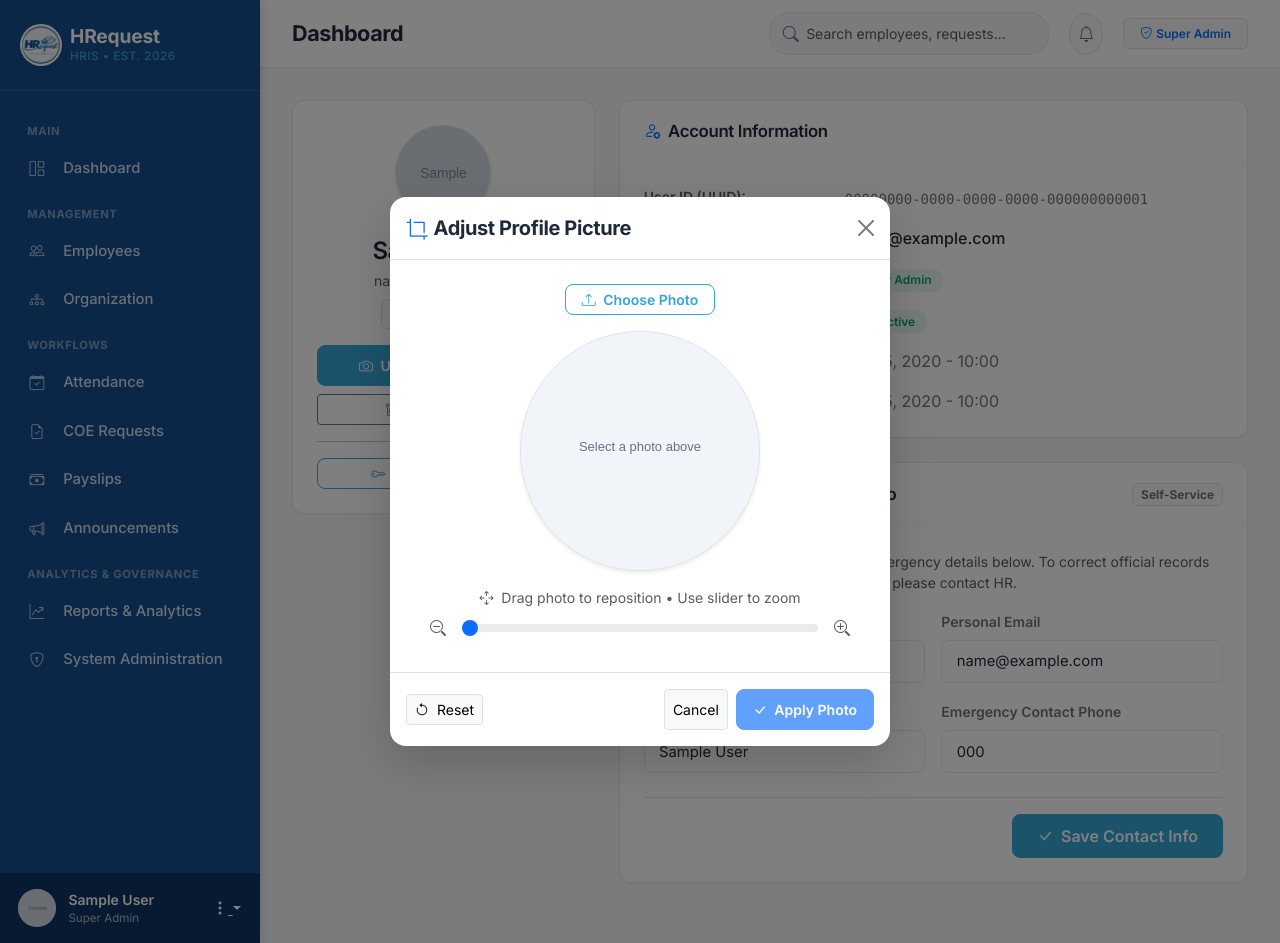
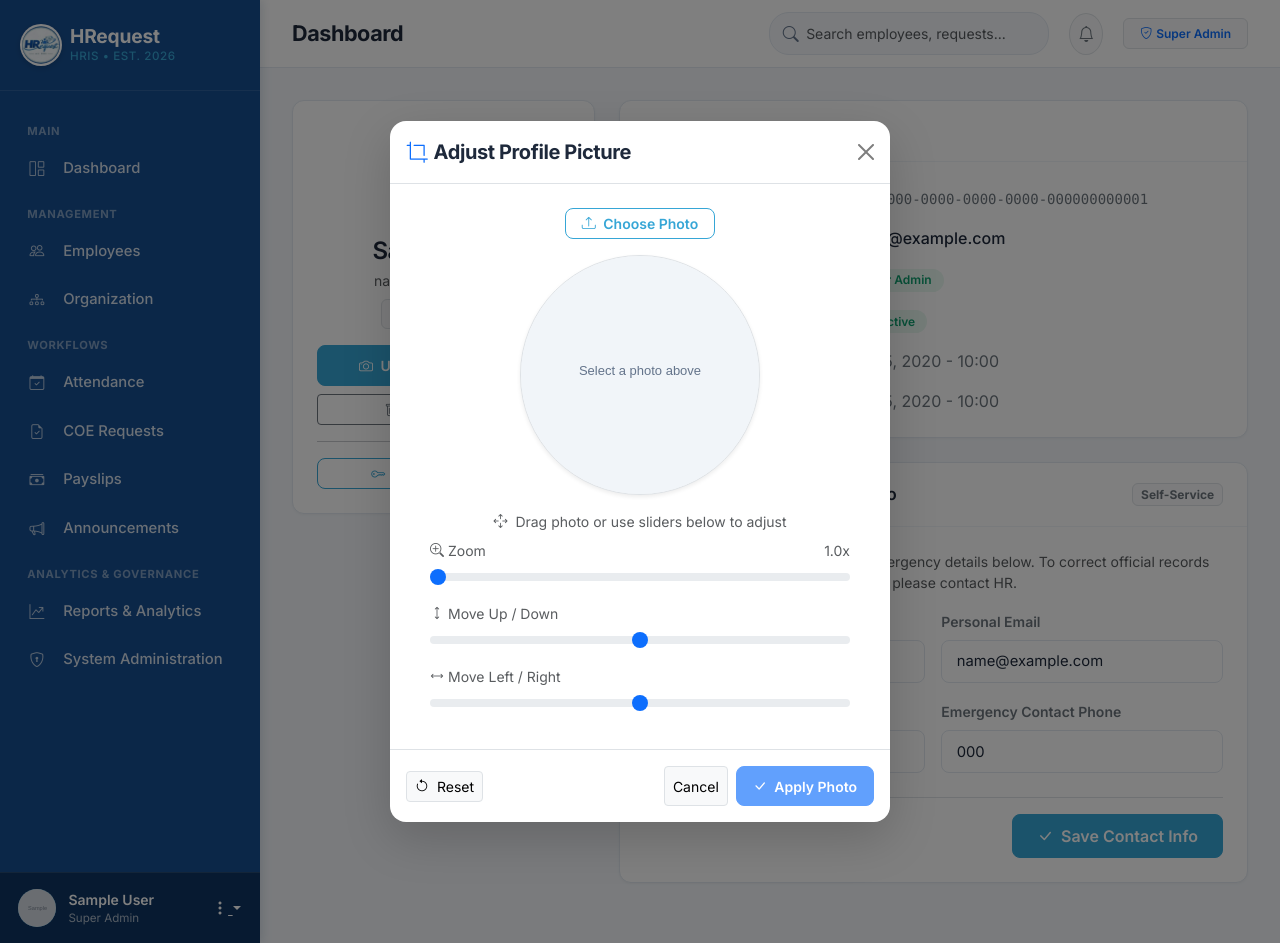
Before and after one commit to ijohnanthone/HRIS-project, a Django app: page /accounts/profile/ in a window 1280 px wide, after a click on "Upload / Adjust Photo". Run offline with Django 5.2, Linux system fonts and the light colour scheme; a user stored in the database is signed in; tables that the repository leaves empty hold one stand-in row (values such as "Sample post"); grey boxes marked "Sample" are stand-in pictures; data that the repository does not hold is empty; some libraries are stand-ins or nearby versions.

Commit message:
feat(profile): add Up/Down and Left/Right position sliders to photo cropper

```diff
--- a/templates/components/avatar_cropper_modal.html
+++ b/templates/components/avatar_cropper_modal.html
@@ -22,13 +22,29 @@
                 </div>
 
                 <div class="text-muted small mb-2" id="avatarHintText">
-                    <i class="bi bi-arrows-move me-1"></i> Drag photo to reposition &bull; Use slider to zoom
+                    <i class="bi bi-arrows-move me-1"></i> Drag photo or use sliders below to adjust
                 </div>
 
-                <div class="d-flex align-items-center gap-3 px-3 mb-2">
-                    <i class="bi bi-zoom-out text-muted"></i>
-                    <input type="range" class="form-range" id="avatarZoomRange" min="1" max="3" step="0.02" value="1">
-                    <i class="bi bi-zoom-in text-muted"></i>
+                <div class="px-3 text-start">
+                    <div class="mb-2">
+                        <div class="d-flex justify-content-between small text-muted mb-1">
+                            <span><i class="bi bi-zoom-in me-1"></i>Zoom</span>
+                            <span id="avatarZoomVal">1.0x</span>
+                        </div>
+                        <input type="range" class="form-range" id="avatarZoomRange" min="1" max="3" step="0.02" value="1">
+                    </div>
+                    <div class="mb-2">
+                        <div class="d-flex justify-content-between small text-muted mb-1">
+                            <span><i class="bi bi-arrows-vertical me-1"></i>Move Up / Down</span>
+                        </div>
+                        <input type="range" class="form-range" id="avatarPosYRange" min="-100" max="100" step="1" value="0">
+                    </div>
+                    <div class="mb-1">
+                        <div class="d-flex justify-content-between small text-muted mb-1">
+                            <span><i class="bi bi-arrows me-1"></i>Move Left / Right</span>
+                        </div>
+                        <input type="range" class="form-range" id="avatarPosXRange" min="-100" max="100" step="1" value="0">
+                    </div>
                 </div>
             </div>
             <div class="modal-footer border-top justify-content-between">
@@ -51,6 +67,9 @@
     const fileInput = document.getElementById('avatarFileInput');
     const canvas = document.getElementById('avatarCropCanvas');
     const zoomRange = document.getElementById('avatarZoomRange');
+    const zoomVal = document.getElementById('avatarZoomVal');
+    const posXRange = document.getElementById('avatarPosXRange');
+    const posYRange = document.getElementById('avatarPosYRange');
     const resetBtn = document.getElementById('avatarResetBtn');
     const applyBtn = document.getElementById('avatarApplyBtn');
     if (!fileInput || !canvas) return;
@@ -76,13 +95,27 @@
         ctx.fillText('Select a photo above', SIZE / 2, SIZE / 2);
     }
 
-    function clampOffsets() {
-        if (!img) return;
+    function getBounds() {
+        if (!img) return { maxDx: 0, maxDy: 0 };
         const scale = baseScale * zoom;
         const w = img.width * scale;
         const h = img.height * scale;
-        const maxDx = Math.max(0, (w - SIZE) / 2);
-        const maxDy = Math.max(0, (h - SIZE) / 2);
+        return {
+            maxDx: Math.max(0, (w - SIZE) / 2),
+            maxDy: Math.max(0, (h - SIZE) / 2),
+        };
+    }
+
+    function syncSlidersFromOffsets() {
+        const { maxDx, maxDy } = getBounds();
+        if (zoomVal) zoomVal.textContent = zoom.toFixed(1) + 'x';
+        if (posXRange) posXRange.value = maxDx > 0 ? Math.round((offsetX / maxDx) * 100) : 0;
+        if (posYRange) posYRange.value = maxDy > 0 ? Math.round((offsetY / maxDy) * 100) : 0;
+    }
+
+    function clampOffsets() {
+        if (!img) return;
+        const { maxDx, maxDy } = getBounds();
         offsetX = Math.max(-maxDx, Math.min(maxDx, offsetX));
         offsetY = Math.max(-maxDy, Math.min(maxDy, offsetY));
     }
@@ -93,6 +126,7 @@
             return;
         }
         clampOffsets();
+        syncSlidersFromOffsets();
         ctx.clearRect(0, 0, SIZE, SIZE);
         ctx.fillStyle = '#FFFFFF';
         ctx.fillRect(0, 0, SIZE, SIZE);
@@ -111,6 +145,8 @@
         offsetX = 0;
         offsetY = 0;
         zoomRange.value = '1';
+        if (posXRange) posXRange.value = '0';
+        if (posYRange) posYRange.value = '0';
         render();
     }
 
@@ -134,6 +170,34 @@
         zoom = parseFloat(zoomRange.value) || 1;
         render();
     });
+
+    if (posYRange) {
+        posYRange.addEventListener('input', function () {
+            if (!img) return;
+            let { maxDy } = getBounds();
+            if (maxDy < 1) {
+                zoom = Math.max(zoom, 1.25);
+                zoomRange.value = String(zoom);
+                maxDy = getBounds().maxDy;
+            }
+            offsetY = (parseFloat(posYRange.value) / 100) * maxDy;
+            render();
+        });
+    }
+
+    if (posXRange) {
+        posXRange.addEventListener('input', function () {
+            if (!img) return;
+            let { maxDx } = getBounds();
+            if (maxDx < 1) {
+                zoom = Math.max(zoom, 1.25);
+                zoomRange.value = String(zoom);
+                maxDx = getBounds().maxDx;
+            }
+            offsetX = (parseFloat(posXRange.value) / 100) * maxDx;
+            render();
+        });
+    }
 
     resetBtn.addEventListener('click', resetTransform);
 
```
